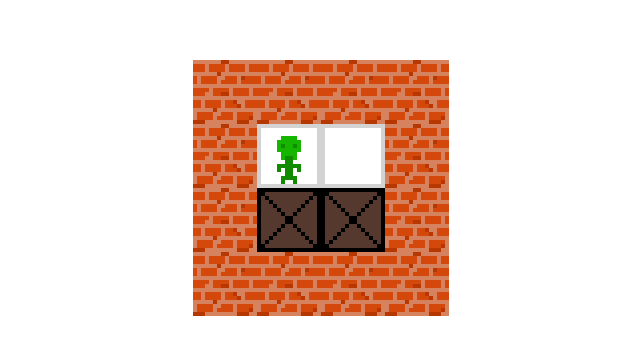
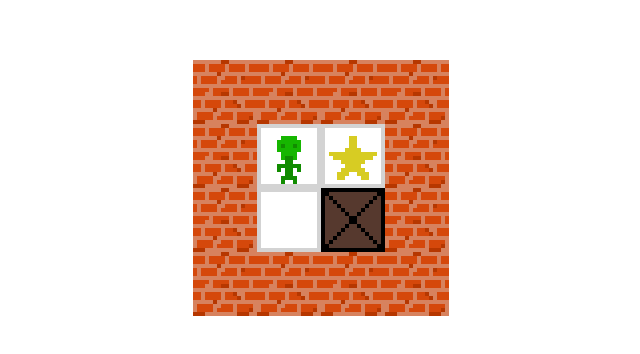
Before and after one commit to nmay231/everything_else, a React (Vite) app in the folder quick-sokoban/: page / in a window 1280 px wide. Shown: the part 188-542 px from the top of the page, without its empty margins (295-935 px from the left). Built offline with nearby package versions, Linux system fonts and the light colour scheme; the HTML template or start-up script is replaced by a standard one.

Commit message:
quick-sokoban: GameState object

```diff
--- a/quick-sokoban/src/App.tsx
+++ b/quick-sokoban/src/App.tsx
@@ -1,20 +1,37 @@
+import { useMemo } from "react";
 import "./App.css";
 
-const puzzle = `
-WWWW
-WPEW
-WBBW
-WWWW
-`;
+const CELL_SIZE = 64; // Pixel-length of images
 
-const gridImageMap = {
-    b: "/images/sokoban-block.png",
-    e: "/images/sokoban-empty.png",
-    p: "/images/sokoban-player.png",
-    w: "/images/sokoban-wall.png",
+const gridNameMap = {
+    b: "block",
+    e: "empty",
+    p: "player",
+    w: "wall",
+    g: "goal",
 } as const;
 
-const grid: string[][] = puzzle
+type GridSlot = (typeof gridNameMap)[keyof typeof gridNameMap];
+type Coord = [number, number];
+
+function indexToCoord(index: number, width: number): Coord {
+    return [Math.floor(index / width), index % width];
+}
+
+class GameState {
+    w: number;
+    h: number;
+    grid: GridSlot[][];
+    player: Coord;
+    // blocks: Coord[];
+    goals: Coord[];
+
+    constructor(game: string) {
+        if (!game.trim()) {
+            throw Error("game string empty");
+        }
+
+        this.grid = game
             .trim()
             .split("\n")
             .map((row) =>
@@ -22,23 +39,81 @@ const grid: string[][] = puzzle
                     .trim()
                     .toLowerCase()
                     .split("")
-            .map((key) => gridImageMap[key as keyof typeof gridImageMap]),
+                    .map((x) => gridNameMap[x as keyof typeof gridNameMap]),
             );
 
+        const widths = new Set(this.grid.map((row) => row.length));
+        if (widths.size != 1) {
+            throw Error("row lengths must be the same");
+        }
+
+        // Why the heck do sets not come with a pop method...
+        this.w = widths.values().next().value as number;
+        this.h = this.grid.length;
+
+        const flatGrid = this.grid.flat();
+        let player = null as null | Coord;
+        this.goals = [];
+        let blocks = 0;
+
+        for (const [i, value] of flatGrid.entries()) {
+            if (value === "goal") {
+                this.goals.push(indexToCoord(i, this.w));
+            } else if (value === "player") {
+                if (player) {
+                    throw Error("multiple players found, not allowed since you have no friends D:");
+                }
+                player = indexToCoord(i, this.w);
+            } else if (value === "block") {
+                blocks += 1;
+            }
+        }
+
+        if (!player) {
+            throw Error("Must provide player");
+        } else {
+            this.player = player;
+        }
+        if (!this.goals.length) {
+            throw Error("Must have at least one goal");
+        }
+        if (blocks < this.goals.length) {
+            throw Error("Must have more blocks than goals");
+        }
+    }
+
+    images(): string[] {
+        return this.grid.flat().map((slot) => `/images/sokoban-${slot}.png`);
+    }
+}
+
+const puzzle = `
+WWWW
+WPGW
+WEBW
+WWWW
+`;
+
+const grid = new GameState(puzzle);
+
 function App() {
-    console.log(grid);
+    const images = useMemo(() => grid.images(), []);
+    const width = grid.w;
+    const height = grid.h;
+
     return (
         <>
             <div
                 style={{
                     display: "grid",
-                    gridTemplateColumns: "repeat(4, 64px [col])",
-                    gridTemplateRows: "repeat(4, 64px [row])",
+                    gridTemplateColumns: `repeat(${width}, ${CELL_SIZE}px [col])`,
+                    gridTemplateRows: `repeat(${height}, ${CELL_SIZE}px [row])`,
                 }}
             >
-                {grid.flat().map((src) => (
-                    <img src={src} style={{ imageRendering: "pixelated", scale: "4" }} />
-                ))}
+                {images.map((src) => [
+                    <img src={src} style={{ imageRendering: "pixelated", scale: "4" }} />,
+                    // <div></div>,
+                ])}
             </div>
         </>
     );
```
Also changed, not shown: quick-sokoban/public/images/sokoban-goal.png (added). Lines whose indentation alone changed are shown as unchanged.
